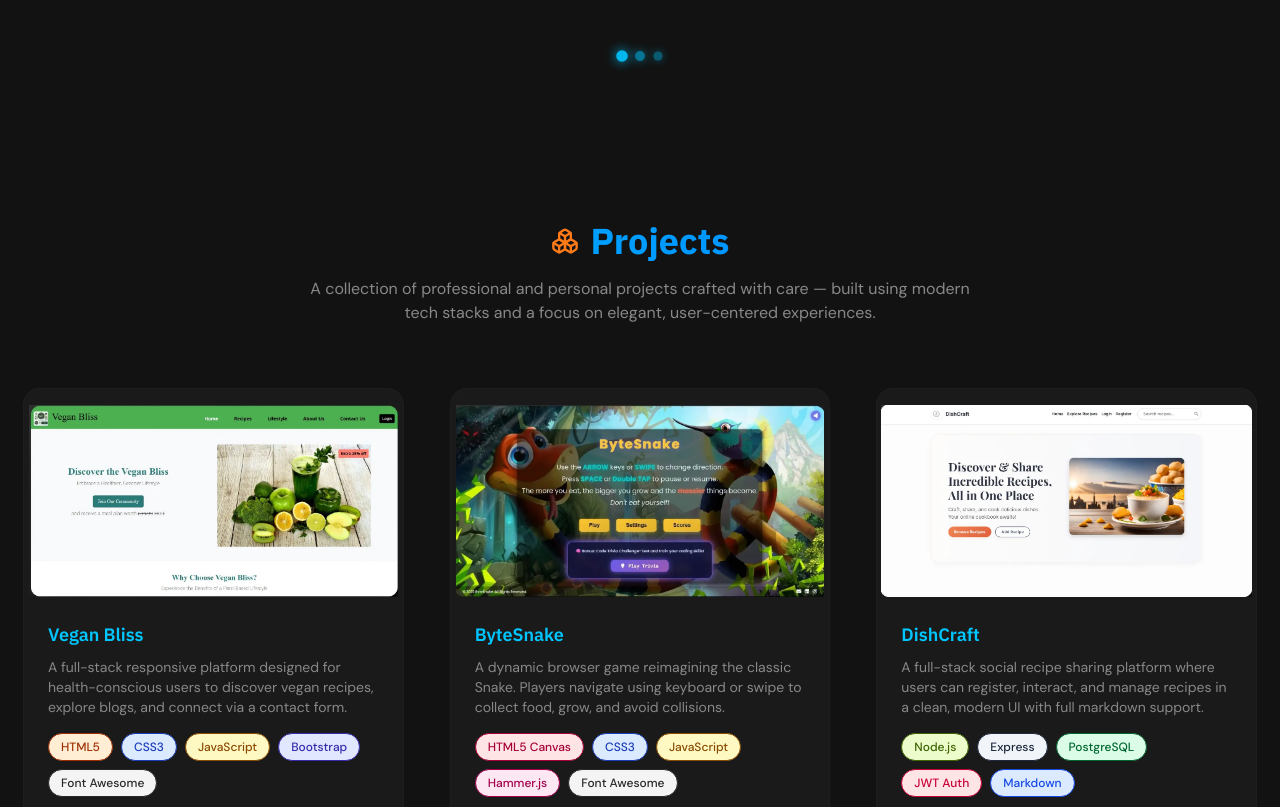
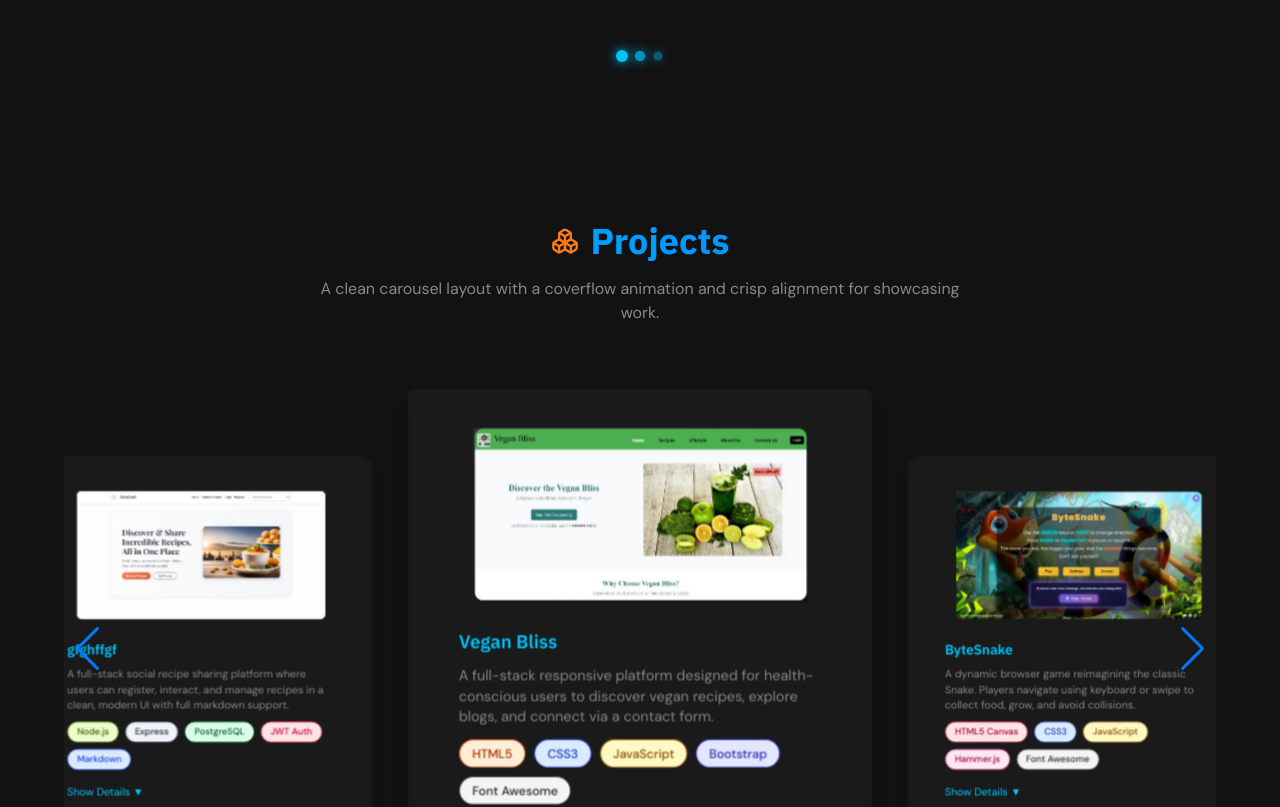
Before and after one commit to Danut89/tailwindcss4, a React (Vite) app: page / in a window 1280 px wide. Shown: the part 1580-2387 px from the top of the page. Built offline with nearby package versions, Linux system fonts and the light colour scheme.

Commit message:
Fixed the carousel for projects cards

```diff
--- a/src/App.jsx
+++ b/src/App.jsx
@@ -23,7 +23,7 @@ function App() {
       <ScrollDown />
       <About />
       <Divider />
-      <Projects />
+      <ProjectsCarousel />
       <Experience />
       <Divider />
       <BannerCTA />
--- a/src/components/ProjectsCarousel.jsx
+++ b/src/components/ProjectsCarousel.jsx
@@ -119,27 +119,26 @@ const Projects = () => {
   loop={true}
   slidesPerView={1}
   coverflowEffect={{
-                rotate: 30,         // ← Adds angled tilt to the sides
+    rotate: 0,
     stretch: 0,
-                depth: 200,         // ← Increases perspective depth
-                modifier: 1.5,      // ← Balances spacing and scale
-                slideShadows: true, // ← Optional: adds subtle shadows for depth
+    depth: 150,
+    modifier: 2.5,
+    slideShadows: false,
   }}
-
   pagination={{ el: '.swiper-pagination', clickable: true }}
   navigation={{ nextEl: '.swiper-button-next', prevEl: '.swiper-button-prev' }}
   breakpoints={{
-              768: { slidesPerView: 1.2 },
-              1024: { slidesPerView: 1.5 },
+    768: { slidesPerView: 1.4 },
+    1024: { slidesPerView: 2 },
   }}
   modules={[Pagination, Navigation, EffectCoverflow]}
   className="projects-swiper pb-20"
 >
   {projects.map((project, index) => (
-              <SwiperSlide key={index} className="flex justify-center">
+    <SwiperSlide key={index} className="!px-4">
       <motion.div
         whileHover={{ scale: 1.02 }}
-                className="w-full max-w-md flex flex-col justify-between bg-[var(--color-surface-alt)] rounded-2xl overflow-hidden shadow-xl ring-1 ring-white/5 transition duration-300"
+        className="rounded-2xl shadow-xl ring-1 ring-white/5 bg-[var(--color-surface-alt)] p-6 max-w-md mx-auto min-h-[520px] flex flex-col justify-between"
       >
                   <div className="h-48 overflow-hidden bg-surface-alt p-3 flex items-center justify-center">
                     <img
--- a/src/styles/index.css
+++ b/src/styles/index.css
@@ -203,12 +203,12 @@ html {
 
     /* Make Swiper dots match your brand */
     .swiper-pagination-bullet {
-      background-color: var(--color-muted);
+      background-color: var(--color-deep) !important;
       opacity: 0.5;
       transition: opacity 0.3s;
     }
     .swiper-pagination-bullet-active {
-      background-color: var(--color-accent);
+      background-color: var(--color-deep) !important;
       opacity: 1;
     }
 
```
Lines whose indentation alone changed are shown as unchanged.
